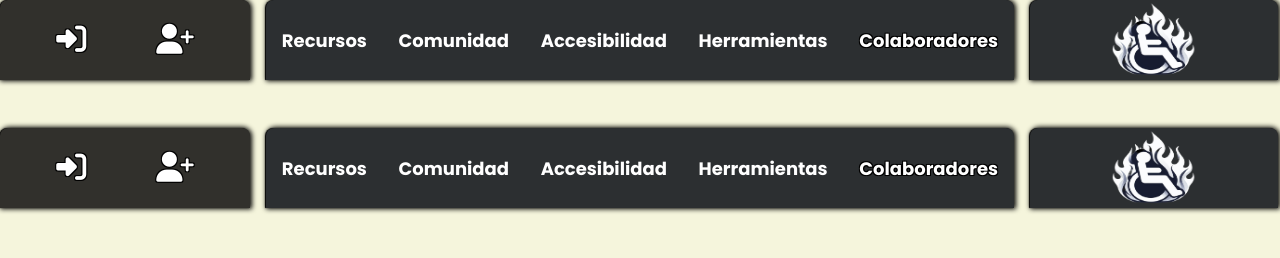
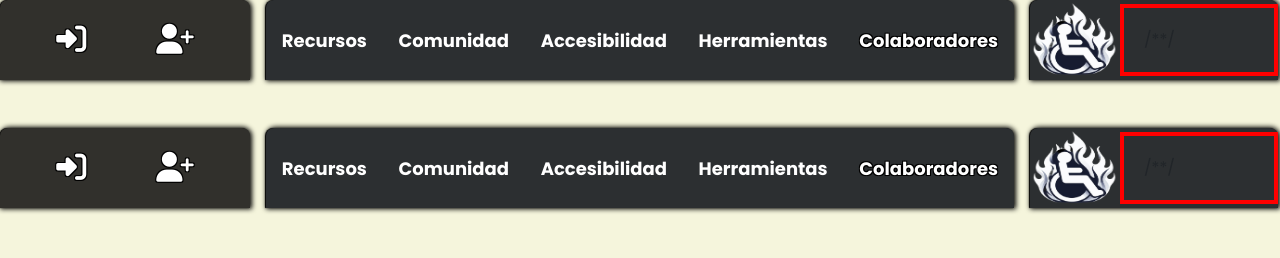
Before and after one commit to projass/proyectofinaldotnet, an Angular app in the folder Proyecto Final - Adapta-Tech/: page /menu in a window 1280 px wide. Shown: the top 258 px of the page. Built offline with nearby package versions, Linux system fonts and the light colour scheme.

Commit message:
copia de seguridad antes de probar

```diff
--- a/Proyecto Final - Adapta-Tech/src/app/menu/menu/menu.component.css
+++ b/Proyecto Final - Adapta-Tech/src/app/menu/menu/menu.component.css
@@ -96,13 +96,19 @@
 .logo {
     grid-area: logo;
     display: flex;
-    justify-content: center;
+    justify-content: space-around;
     align-items: center;
     width: 99%;
     background-color: rgb(44, 47, 49);
     height: 80px;
     box-shadow: -1px 0 1px black, 1px 0 5px 1px black;
     border-radius: 0.5rem 0.5rem 0 0;
+}
+.logo .container {
+    z-index: 9999;
+    border: 4px solid red;
+    padding: 20px;
+
 }
 
 .logo img {
@@ -161,20 +167,21 @@ a {
 
 /* para hacerlo responsive */
 
-@media only screen and (max-width: 1080px) {
+@media only screen and (max-width: 1180px) {
     .secciones {
         display: grid;
         grid-template-columns: 1fr 1fr ;
         grid-template-areas: "menu menu"
                              "login logo";
         gap: 1rem;
+        justify-content: center;
       }
       .menu {
-        /* grid-area: menu; */
-        grid-column: 1 / span 3;
+        grid-area: menu;
     }
     .login {
         grid-area: login;
+        margin-left: 5px;
     }
     .logo {
         grid-area: logo;
--- a/Proyecto Final - Adapta-Tech/src/app/menu/menu/menu.component.html
+++ b/Proyecto Final - Adapta-Tech/src/app/menu/menu/menu.component.html
@@ -35,7 +35,6 @@
                     <li>
                         <a routerLink="/colaboradores" class="a">Colaboradores</a>
                     </li>
-
                 </ul>
             </nav>
         </header>
@@ -43,6 +42,9 @@
             <a routerLink="/inicio">
                 <img src="../../../assets/di.png" alt="">
             </a>
+            <div class="container">
+            /**/
+            </div>
         </div>
         <div class="login">
             <a routerLink="/login">
--- a/Proyecto Final - Adapta-Tech/src/app/prueba/prueba.component.css
+++ b/Proyecto Final - Adapta-Tech/src/app/prueba/prueba.component.css
@@ -1,4 +1,4 @@
-
+/*
 #btn-mas{
     display: none;
 }
@@ -19,7 +19,7 @@
     border-radius: 50%;
     box-shadow: 5px 1px 10px rgba(29, 25, 25, 0.4);
     transition: all 500ms ease;
-    z-index: 9999;
+    z-index: 99999;
 }
 .opciones a {
     display: flex;
@@ -52,4 +52,4 @@
 #btn-mas:checked ~ .btn-mas label{
     transform: rotate(135deg);
     font-size: 25px;
-}
+} */
--- a/Proyecto Final - Adapta-Tech/src/app/prueba/prueba.component.html
+++ b/Proyecto Final - Adapta-Tech/src/app/prueba/prueba.component.html
@@ -1,4 +1,4 @@
-<body>
+<!-- <body>
     <div class="container">
         <input type="checkbox" id="btn-mas">
         <div class="opciones">
@@ -11,4 +11,4 @@
             <label for="btn-mas" class="fa fa-plus"></label>
         </div>
     </div>
-</body>
+</body> -->
```
Also changed, not shown: Proyecto Final - Adapta-Tech/src/app/prueba/prueba.component.ts (+11 -11 lines).
